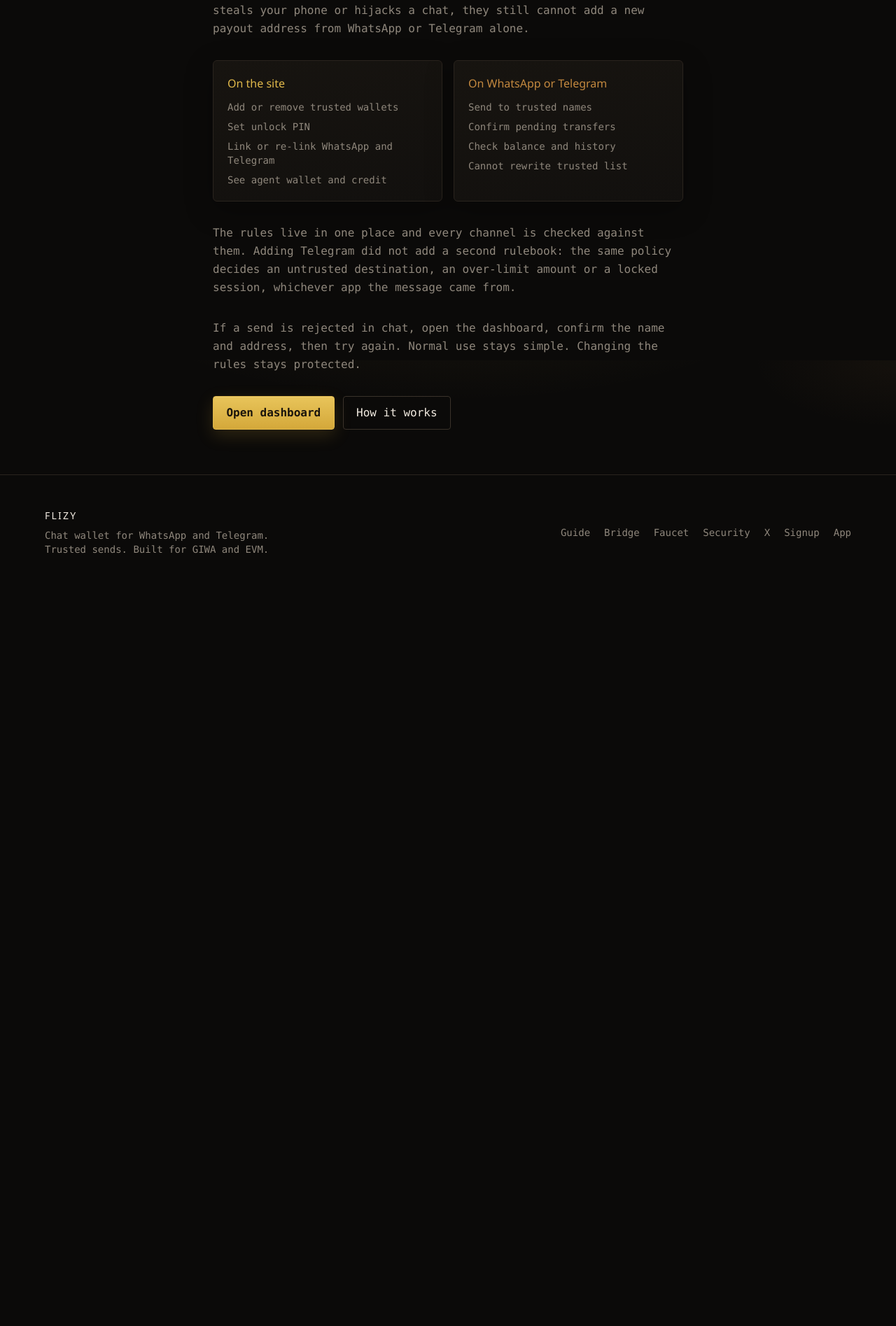
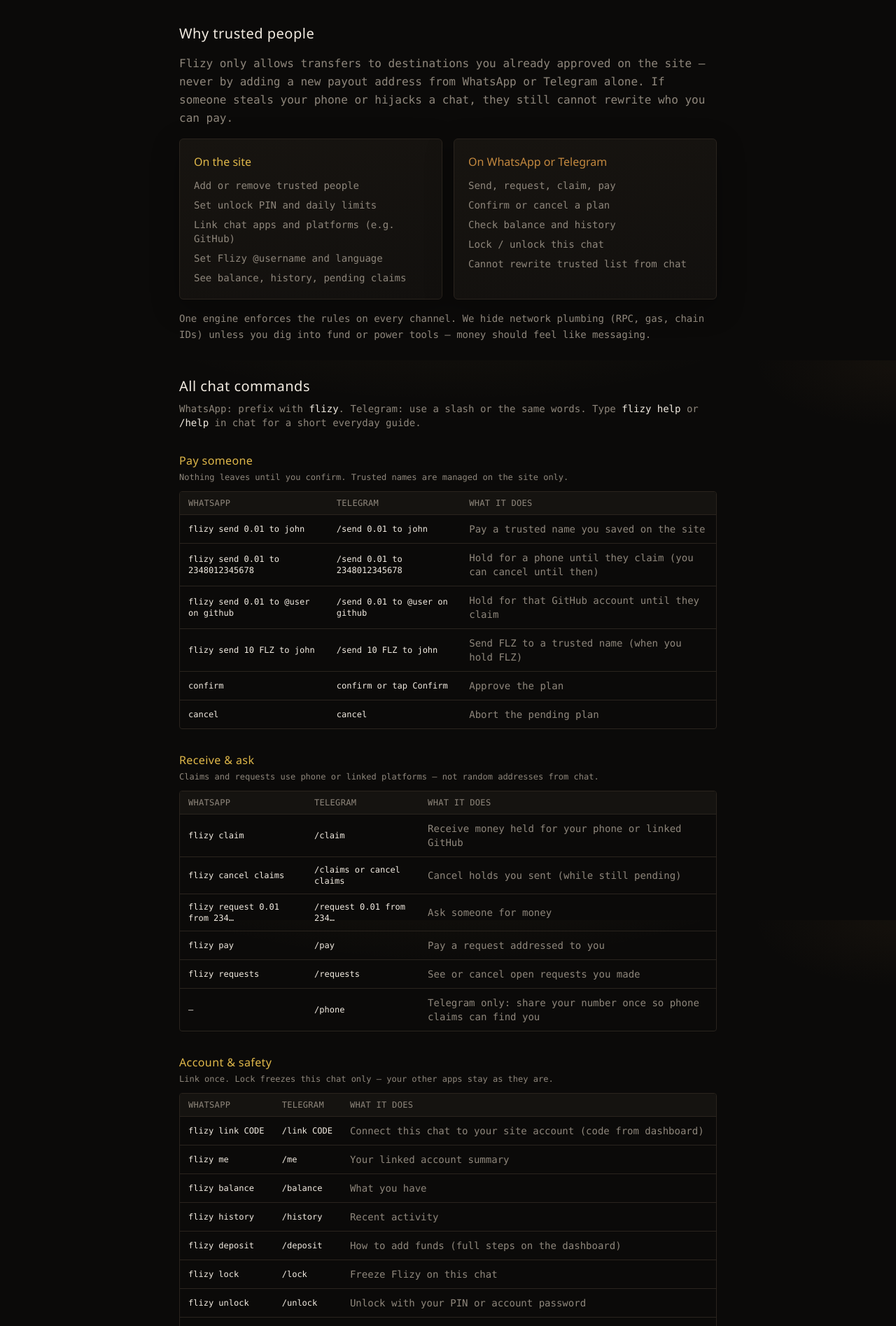
Before and after one commit to rudazy/flizy, a Next.js app in the folder web/: page /docs in a window 1280 px wide. Shown: the part 285-2180 px from the top of the page at 70% size. Before the commit the page ends 1128 px from the top, so only its background shows below. Built offline with nearby package versions, Linux system fonts and the light colour scheme; no server answers.

Commit message:
full commands on /docs

```diff
--- a/web/app/docs/page.tsx
+++ b/web/app/docs/page.tsx
@@ -2,57 +2,219 @@
 import Link from 'next/link';
 
 export const metadata: Metadata = {
-  title: 'Security',
-  description: 'Why Flizy only sends to trusted addresses managed on the site.',
+  title: 'Docs — Security & commands',
+  description:
+    'Why Flizy only sends to trusted people, and the full chat command list for WhatsApp and Telegram.',
 };
+
+const CMD_GROUPS: Array<{
+  title: string;
+  blurb: string;
+  rows: Array<{ wa: string; tg: string; meaning: string }>;
+}> = [
+  {
+    title: 'Pay someone',
+    blurb: 'Nothing leaves until you confirm. Trusted names are managed on the site only.',
+    rows: [
+      {
+        wa: 'flizy send 0.01 to john',
+        tg: '/send 0.01 to john',
+        meaning: 'Pay a trusted name you saved on the site',
+      },
+      {
+        wa: 'flizy send 0.01 to 2348012345678',
+        tg: '/send 0.01 to 2348012345678',
+        meaning: 'Hold for a phone until they claim (you can cancel until then)',
+      },
+      {
+        wa: 'flizy send 0.01 to @user on github',
+        tg: '/send 0.01 to @user on github',
+        meaning: 'Hold for that GitHub account until they claim',
+      },
+      {
+        wa: 'flizy send 10 FLZ to john',
+        tg: '/send 10 FLZ to john',
+        meaning: 'Send FLZ to a trusted name (when you hold FLZ)',
+      },
+      { wa: 'confirm', tg: 'confirm or tap Confirm', meaning: 'Approve the plan' },
+      { wa: 'cancel', tg: 'cancel', meaning: 'Abort the pending plan' },
+    ],
+  },
+  {
+    title: 'Receive & ask',
+    blurb: 'Claims and requests use phone or linked platforms — not random addresses from chat.',
+    rows: [
+      {
+        wa: 'flizy claim',
+        tg: '/claim',
+        meaning: 'Receive money held for your phone or linked GitHub',
+      },
+      {
+        wa: 'flizy cancel claims',
+        tg: '/claims or cancel claims',
+        meaning: 'Cancel holds you sent (while still pending)',
+      },
+      {
+        wa: 'flizy request 0.01 from 234…',
+        tg: '/request 0.01 from 234…',
+        meaning: 'Ask someone for money',
+      },
+      { wa: 'flizy pay', tg: '/pay', meaning: 'Pay a request addressed to you' },
+      {
+        wa: 'flizy requests',
+        tg: '/requests',
+        meaning: 'See or cancel open requests you made',
+      },
+      {
+        wa: '—',
+        tg: '/phone',
+        meaning: 'Telegram only: share your number once so phone claims can find you',
+      },
+    ],
+  },
+  {
+    title: 'Account & safety',
+    blurb: 'Link once. Lock freezes this chat only — your other apps stay as they are.',
+    rows: [
+      {
+        wa: 'flizy link CODE',
+        tg: '/link CODE',
+        meaning: 'Connect this chat to your site account (code from dashboard)',
+      },
+      { wa: 'flizy me', tg: '/me', meaning: 'Your linked account summary' },
+      { wa: 'flizy balance', tg: '/balance', meaning: 'What you have' },
+      { wa: 'flizy history', tg: '/history', meaning: 'Recent activity' },
+      {
+        wa: 'flizy deposit',
+        tg: '/deposit',
+        meaning: 'How to add funds (full steps on the dashboard)',
+      },
+      { wa: 'flizy lock', tg: '/lock', meaning: 'Freeze Flizy on this chat' },
+      {
+        wa: 'flizy unlock',
+        tg: '/unlock',
+        meaning: 'Unlock with your PIN or account password',
+      },
+      { wa: 'flizy help', tg: '/help', meaning: 'Short guide in chat' },
+    ],
+  },
+  {
+    title: 'Optional — trade FLZ',
+    blurb: 'Power tools. Fees appear in the plan before you confirm. Liquidity is site-only.',
+    rows: [
+      { wa: 'flizy buy 0.01 FLZ', tg: '/buy 0.01 FLZ', meaning: 'Spend ETH for FLZ' },
+      { wa: 'flizy sell 10 FLZ', tg: '/sell 10 FLZ', meaning: 'Sell FLZ for ETH' },
+      {
+        wa: 'flizy swap 0.01 ETH for FLZ',
+        tg: '/swap 0.01 ETH for FLZ',
+        meaning: 'Same idea, explicit pair',
+      },
+      { wa: 'flizy price FLZ', tg: '/price FLZ', meaning: 'Current FLZ price' },
+    ],
+  },
+];
 
 export default function DocsPage() {
   return (
-    <article className="fade-up mx-auto max-w-2xl space-y-8">
+    <article className="fade-up mx-auto max-w-3xl space-y-12">
       <div>
-        <p className="text-xs uppercase tracking-[0.18em] text-gold">Security</p>
+        <p className="text-xs uppercase tracking-[0.18em] text-gold">Docs</p>
         <h1 className="mt-3 font-sans text-3xl tracking-wide text-paper md:text-4xl">
-          Why trusted addresses
+          Security &amp; full commands
         </h1>
+        <p className="mt-4 text-base leading-relaxed text-muted">
+          Flizy makes sending money feel like sending a message. Chat is the everyday surface;
+          this page is the full context when you want every command.
+        </p>
       </div>
 
+      {/* Security */}
+      <section className="space-y-4">
+        <h2 className="font-sans text-xl tracking-wide text-paper">Why trusted people</h2>
         <p className="text-base leading-relaxed text-muted">
-        Flizy only allows transfers to destinations you already trust. You manage that list on this
-        site, never from a chat app. If someone steals your phone or hijacks a chat, they still
-        cannot add a new payout address from WhatsApp or Telegram alone.
+          Flizy only allows transfers to destinations you already approved on the site — never by
+          adding a new payout address from WhatsApp or Telegram alone. If someone steals your phone
+          or hijacks a chat, they still cannot rewrite who you can pay.
         </p>
-
         <div className="grid gap-4 sm:grid-cols-2">
           <div className="card p-5">
-          <h2 className="font-sans text-base text-lime">On the site</h2>
+            <h3 className="font-sans text-base text-lime">On the site</h3>
             <ul className="mt-3 space-y-2 text-sm text-muted">
-            <li>Add or remove trusted wallets</li>
-            <li>Set unlock PIN</li>
-            <li>Link or re-link WhatsApp and Telegram</li>
-            <li>See agent wallet and credit</li>
+              <li>Add or remove trusted people</li>
+              <li>Set unlock PIN and daily limits</li>
+              <li>Link chat apps and platforms (e.g. GitHub)</li>
+              <li>Set Flizy @username and language</li>
+              <li>See balance, history, pending claims</li>
             </ul>
           </div>
           <div className="card p-5">
-          <h2 className="font-sans text-base text-gold">On WhatsApp or Telegram</h2>
+            <h3 className="font-sans text-base text-gold">On WhatsApp or Telegram</h3>
             <ul className="mt-3 space-y-2 text-sm text-muted">
-            <li>Send to trusted names</li>
-            <li>Confirm pending transfers</li>
+              <li>Send, request, claim, pay</li>
+              <li>Confirm or cancel a plan</li>
               <li>Check balance and history</li>
-            <li>Cannot rewrite trusted list</li>
+              <li>Lock / unlock this chat</li>
+              <li>Cannot rewrite trusted list from chat</li>
             </ul>
           </div>
         </div>
+        <p className="text-sm leading-relaxed text-muted">
+          One engine enforces the rules on every channel. We hide network plumbing (RPC, gas,
+          chain IDs) unless you dig into fund or power tools — money should feel like messaging.
+        </p>
+      </section>
 
-      <p className="text-base leading-relaxed text-muted">
-        The rules live in one place and every channel is checked against them. Adding Telegram did
-        not add a second rulebook: the same policy decides an untrusted destination, an over-limit
-        amount or a locked session, whichever app the message came from.
+      {/* Commands */}
+      <section className="space-y-8">
+        <div>
+          <h2 className="font-sans text-xl tracking-wide text-paper">All chat commands</h2>
+          <p className="mt-2 text-sm text-muted">
+            WhatsApp: prefix with <span className="text-paper">flizy</span>. Telegram: use a slash
+            or the same words. Type <span className="text-paper">flizy help</span> or{' '}
+            <span className="text-paper">/help</span> in chat for a short everyday guide.
           </p>
+        </div>
 
-      <p className="text-base leading-relaxed text-muted">
-        If a send is rejected in chat, open the dashboard, confirm the name and address, then try
-        again. Normal use stays simple. Changing the rules stays protected.
-      </p>
+        {CMD_GROUPS.map((group) => (
+          <div key={group.title} className="space-y-3">
+            <div>
+              <h3 className="font-sans text-base tracking-wide text-lime">{group.title}</h3>
+              <p className="mt-1 text-xs text-muted">{group.blurb}</p>
+            </div>
+            <div className="overflow-x-auto rounded border border-border">
+              <table className="w-full min-w-[36rem] text-left text-sm">
+                <thead>
+                  <tr className="border-b border-border bg-surface text-xs uppercase tracking-wide text-muted">
+                    <th className="px-3 py-2 font-normal">WhatsApp</th>
+                    <th className="px-3 py-2 font-normal">Telegram</th>
+                    <th className="px-3 py-2 font-normal">What it does</th>
+                  </tr>
+                </thead>
+                <tbody>
+                  {group.rows.map((row) => (
+                    <tr key={row.wa + row.tg} className="border-b border-border last:border-0">
+                      <td className="px-3 py-2.5 font-mono text-xs text-paper">{row.wa}</td>
+                      <td className="px-3 py-2.5 font-mono text-xs text-paper">{row.tg}</td>
+                      <td className="px-3 py-2.5 text-muted">{row.meaning}</td>
+                    </tr>
+                  ))}
+                </tbody>
+              </table>
+            </div>
+          </div>
+        ))}
+      </section>
+
+      <section className="card space-y-3 p-5">
+        <h2 className="font-sans text-base text-paper">Setup in three steps</h2>
+        <ol className="list-decimal space-y-2 pl-5 text-sm text-muted">
+          <li>Create an account and set your @username on the site</li>
+          <li>Add trusted people, unlock PIN, link WhatsApp or Telegram (and GitHub if you want claims)</li>
+          <li>
+            In chat: send → confirm. Full fund steps live under Wallet → Fund on the dashboard
+          </li>
+        </ol>
+      </section>
 
       <div className="flex flex-wrap gap-3">
         <Link href="/dashboard" className="btn btn-primary">
@@ -61,6 +223,9 @@
         <Link href="/how-it-works" className="btn btn-ghost">
           How it works
         </Link>
+        <Link href="/signup" className="btn btn-ghost">
+          Create account
+        </Link>
       </div>
     </article>
   );
--- a/web/components/SiteFooter.tsx
+++ b/web/components/SiteFooter.tsx
@@ -31,7 +31,7 @@
             Faucet
           </a>
           <Link href="/docs" className="text-muted no-underline hover:text-lime">
-            Security
+            Docs
           </Link>
           <a
             href="https://x.com/Flizyapp"
--- a/web/components/SiteHeader.tsx
+++ b/web/components/SiteHeader.tsx
@@ -15,7 +15,7 @@
             Guide
           </Link>
           <Link href="/docs" className="nav-link hidden sm:inline-flex">
-            Security
+            Docs
           </Link>
           <Link href="/dashboard" className="nav-link">
             App
```
Also changed, not shown: 1 other file (tests, documents, lock files or other folders). Lines whose indentation alone changed are shown as unchanged.
